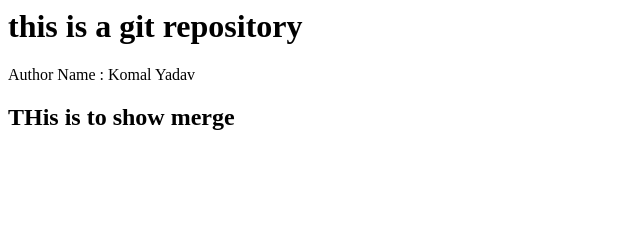
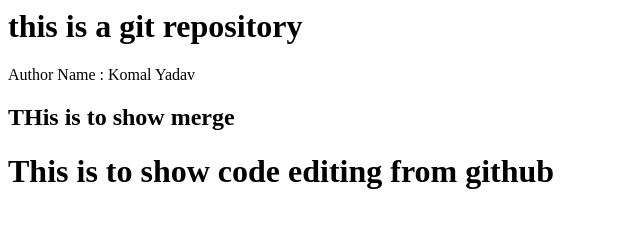
Before and after one commit to komalyadav1662004/2ndgit, a plain HTML site: page index.html in a window 1280 px wide. Shown: the whole page, without its empty margins (0-640 px from the left). Drawn offline with Linux system fonts and the light colour scheme.

Commit message:
Update index.html

```diff
--- a/index.html
+++ b/index.html
@@ -6,5 +6,6 @@
         <h1>this is a git repository</h1>
         <p>Author Name : Komal Yadav</p>
         <h2>THis is to show merge</h2>
+        <h1>This is to show code editing from github</h1>
     </body>
 </html>
```
